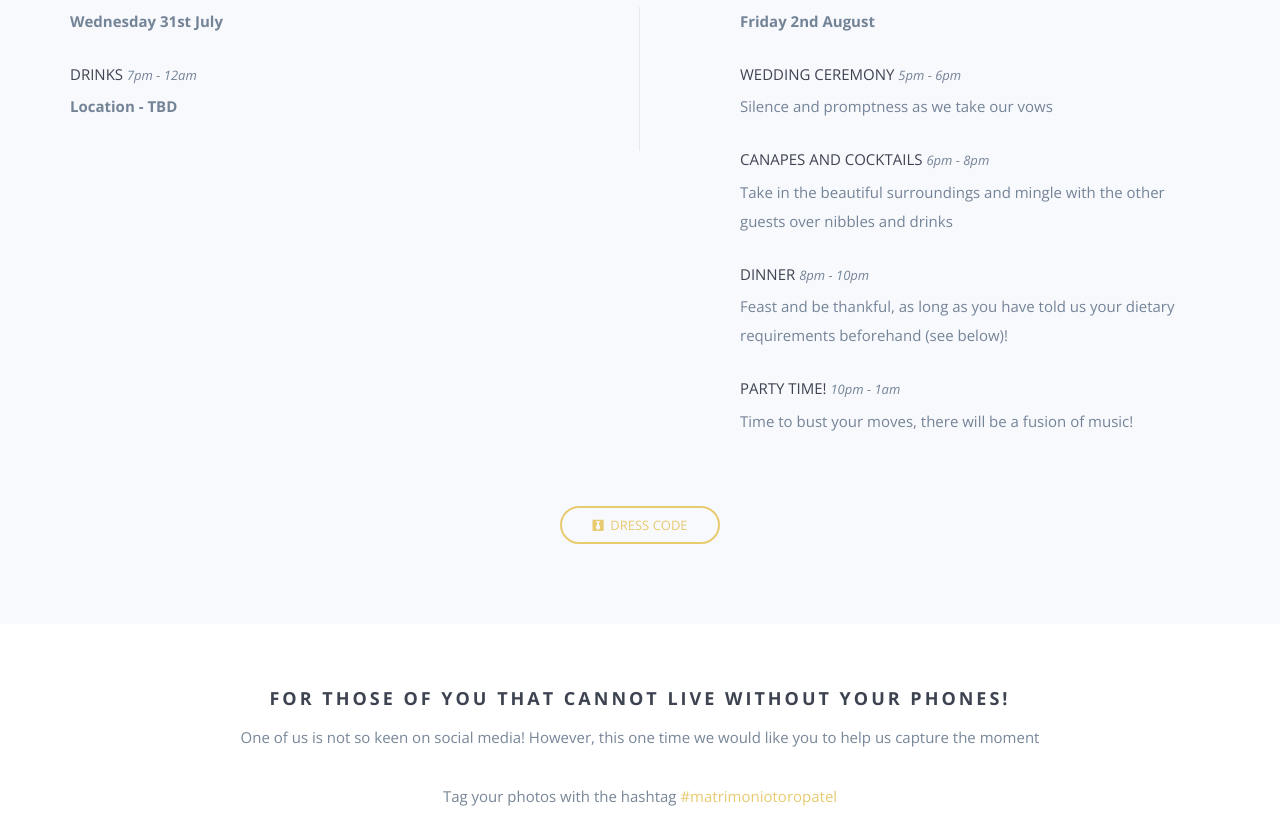
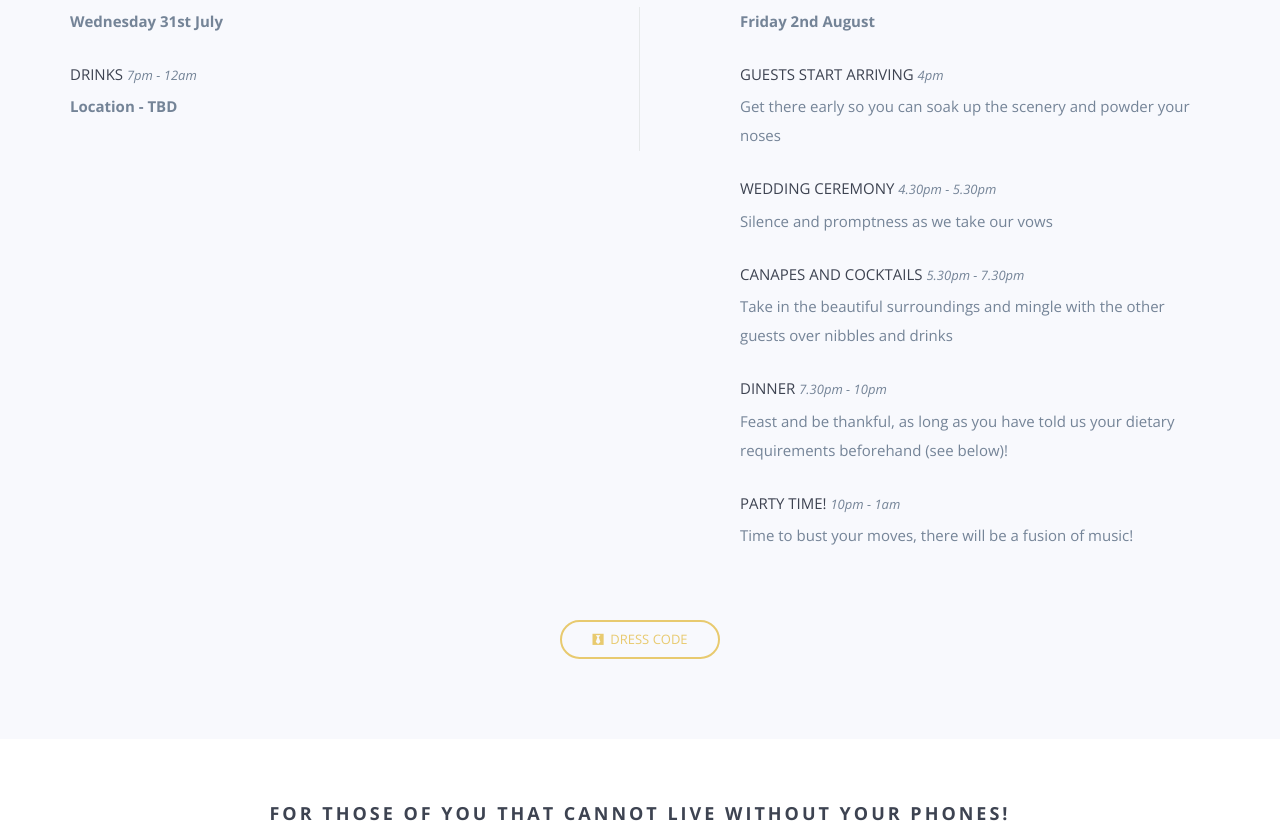
Before and after one commit to principessamia/matrimoniotoropatel, a website: page index.html in a window 1280 px wide. Shown: the part 1581-2416 px from the top of the page. Drawn offline with nearby package versions, Linux system fonts and the light colour scheme; some packages are replaced by stand-ins of ours; a script that the page names is missing; files whose address does not match are found by name.

Commit message:
Update index.html

```diff
--- a/index.html
+++ b/index.html
@@ -137,18 +137,22 @@
             <div class="col-md-6 col-sm-12 col-xs-12 rightcol">
                 <div class="wp4">
                     <p><strong>Friday 2nd August</strong></p>
-                    <h5>Wedding Ceremony <span class="time">5pm - 6pm</span></h5>
+                    <h5>Guests start arriving <span class="time">4pm</span></h5>
+                    <p>Get there early so you can soak up the scenery and powder your noses</p>
+                </div>
+                <div class="wp5">
+                    <h5>Wedding Ceremony <span class="time">4.30pm - 5.30pm</span></h5>
                     <p>Silence and promptness as we take our vows</p>
                 </div>
-                <div class="wp5">
-                    <h5>Canapes and Cocktails <span class="time">6pm - 8pm</span></h5>
+                <div class="wp6">
+                    <h5>Canapes and Cocktails <span class="time">5.30pm - 7.30pm</span></h5>
                     <p>Take in the beautiful surroundings and mingle with the other guests over nibbles and drinks</p>
                 </div>
-                <div class="wp6">
-                    <h5>Dinner <span class="time">8pm - 10pm</span></h5>
+                <div class="wp7">
+                    <h5>Dinner <span class="time">7.30pm - 10pm</span></h5>
                     <p>Feast and be thankful, as long as you have told us your dietary requirements beforehand (see below)!</p>
                 </div>
-                <div class="wp7">
+                <div class="wp8">
                     <h5>Party Time! <span class="time">10pm - 1am</span></h5>
                     <p>Time to bust your moves, there will be a fusion of music!</p>
                 </div>
```
